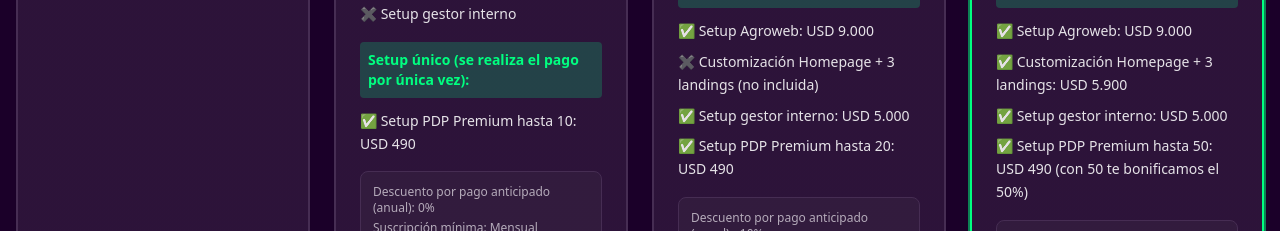
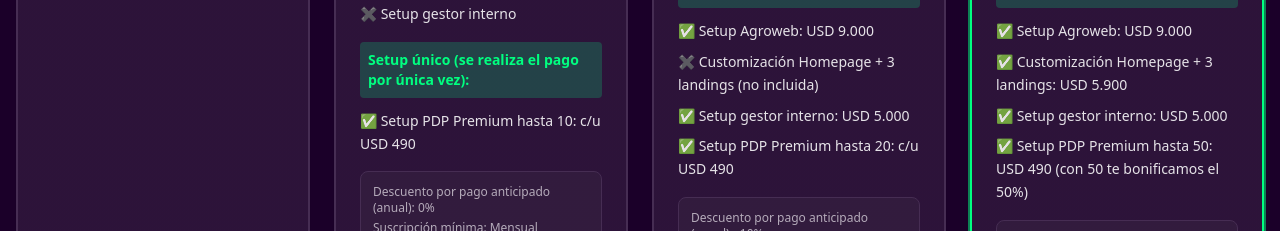
Before and after one commit to MerMenchon/aesthetic-category-requests, a React (Vite) app: page / in a window 1280 px wide. Shown: the part 1065-1296 px from the top of the page. Built offline with nearby package versions, Linux system fonts and the light colour scheme.

Commit message:
Manual edit: src/pages/Index.tsx
Edited UI in Lovable

```diff
--- a/src/pages/Index.tsx
+++ b/src/pages/Index.tsx
@@ -158,7 +158,7 @@ const PLAN_CONFIGURATIONS = {
       price: "USD 2.950",
       features: ["✔️ Marketplace B2C y B2B", "✔️ Publicación ilimitada de productos", "✔️ Soporte por WhatsApp", "✔️ Plan de incentivos comerciales", "✔️ Reportes mensuales de performance", "✔️ Mejora de catálogo y acompañamiento operativo", "✔️ Participación en campañas destacadas", "✔️ Posicionamiento medio en resultados de búsqueda"],
       notIncluded: ["✖️ Setup Agroweb", "✖️ Customización Homepage + 3 landings", "✖️ Setup gestor interno"],
-      setupCosts: ["✅ Setup PDP Premium hasta 10: USD 490"],
+      setupCosts: ["✅ Setup PDP Premium hasta 10: c/u USD 490"],
       details: {
         discount: "0%",
         subscription: "Mensual",
@@ -172,7 +172,7 @@ const PLAN_CONFIGURATIONS = {
       subtitle: "Tu negocio se destaca en el canal digital",
       price: "USD 4.950",
       features: ["✔️ Marketplace B2C y B2B", "✔️ AgroWebs", "✔️ Gestor interno", "✔️ Acceso a tu propia AgroWeb personalizada", "✔️ Panel de gestión para tus vendedores", "✔️ Reuniones trimestrales de performance", "✔️ Posicionamiento destacado en newsletters", "✔️ Prioridad alta en resultados de búsqueda", "✔️ Acceso a consorcios de compra", "✔️ Mayor desc. en logística y serv."],
-      setupCosts: ["✅ Setup Agroweb: USD 9.000", "✖️ Customización Homepage + 3 landings (no incluida)", "✅ Setup gestor interno: USD 5.000", "✅ Setup PDP Premium hasta 20: USD 490"],
+      setupCosts: ["✅ Setup Agroweb: USD 9.000", "✖️ Customización Homepage + 3 landings (no incluida)", "✅ Setup gestor interno: USD 5.000", "✅ Setup PDP Premium hasta 20: c/u USD 490"],
       details: {
         discount: "-10%",
         subscription: "Trimestral",
```
